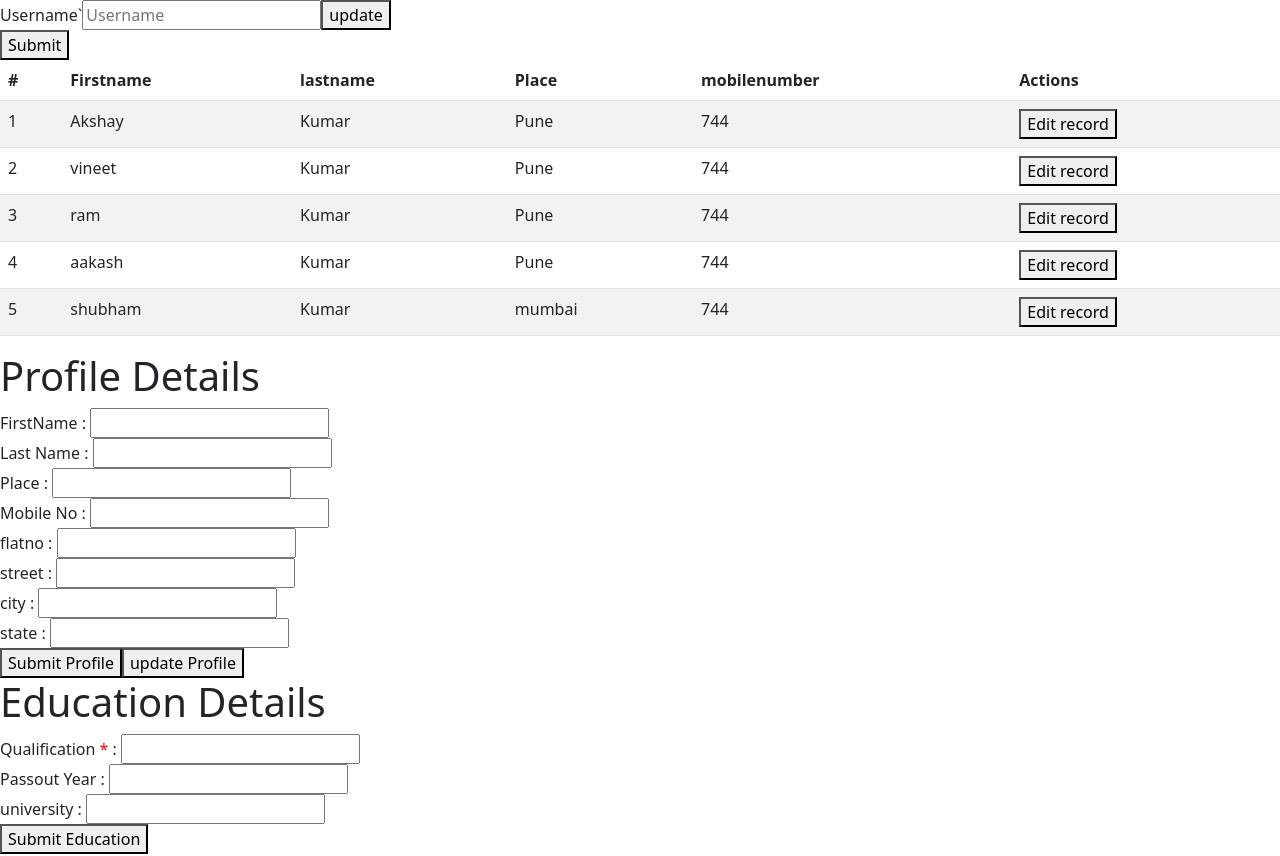
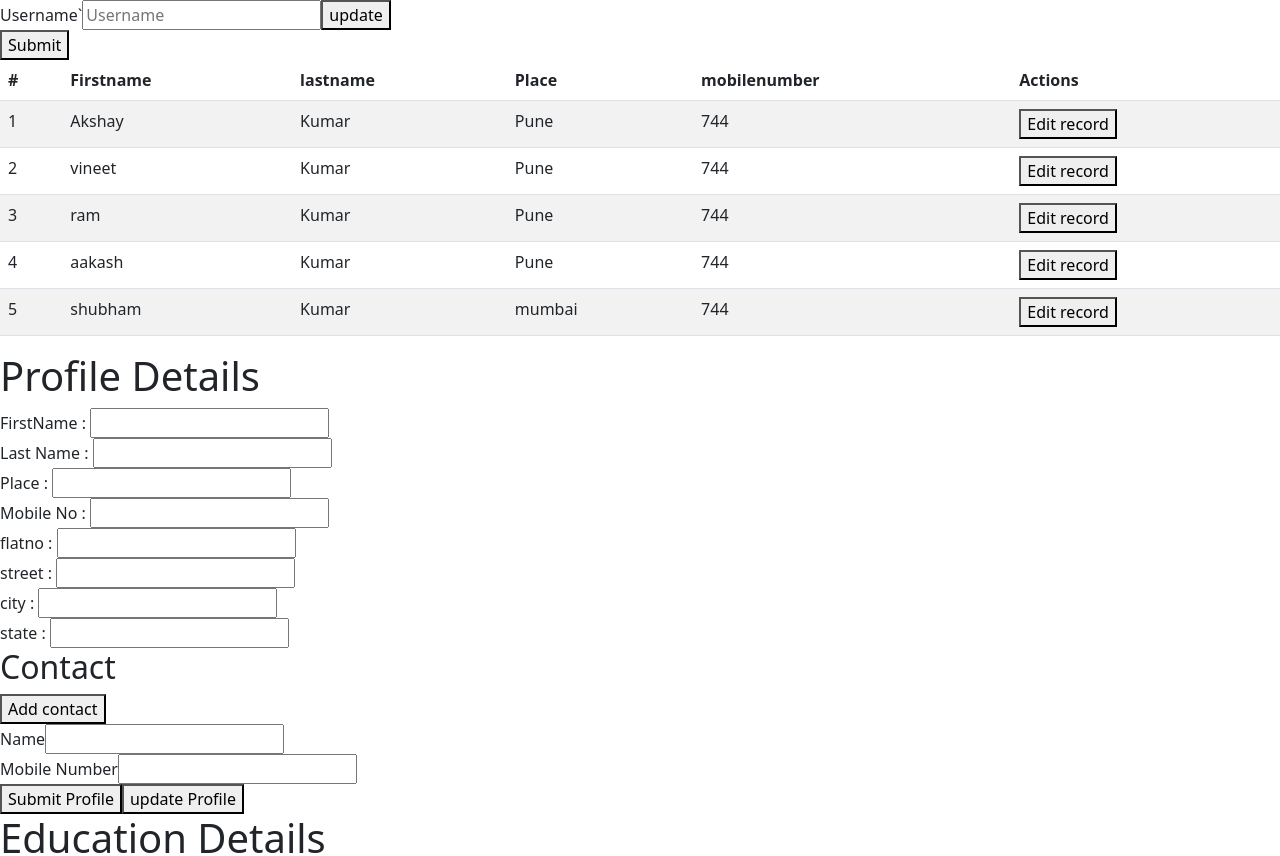
Before and after one commit to rssahay/AngularEvening, an Angular app: page / in a window 1280 px wide. Shown: the top 856 px of the page. Built offline with nearby package versions, Linux system fonts and the light colour scheme.

Commit message:
form array imple
form array imple

```diff
--- a/src/app/component-fundamentals/reactive-forms-examples/reactive-forms-examples.component.html
+++ b/src/app/component-fundamentals/reactive-forms-examples/reactive-forms-examples.component.html
@@ -30,7 +30,7 @@
             <td>{{user.flatno}}</td>
 
             <td>
-                <button (click) ="Editrecord(user, r)">Edit record</button>
+                <button (click)="Editrecord(user, r)">Edit record</button>
             </td>
         </tr>
     </tbody>
@@ -48,7 +48,7 @@
     <br>
     <label>Mobile No</label> : <input type="text" formControlName="mobile">
 
-    <div formGroupName = "address">
+    <div formGroupName="address">
         <label>flatno</label> : <input type="text" formControlName="flatno">
         <br>
         <label>street</label> : <input type="text" formControlName="street">
@@ -61,8 +61,26 @@
                 Please Enter the required Field
             </div>
 
+        </div>
     </div>
+    <h2>Contact</h2>
+    <div formArrayName="contacts">
+        <button (click)="addContactDetails()">Add contact</button>
+        <div *ngFor="let contact of contacts.controls; index as i" [formGroupName]="i">
+            <label>Name</label>
+            <input type="text" formControlName="name"> <br>
+
+            <label>Mobile Number</label>
+            <input type="text" formControlName="phone">
+            <div *ngIf="contact.get('phone')?.invalid && isSubmitted || ( contact.get('phone')?.touched)">
+                <div [hidden]="!contact.get('phone')?.errors?.['required']">
+                    Please Enter the required Field
+                </div>
+
+            </div>
+        </div>
     </div>
+
 
 
 
@@ -92,7 +110,8 @@
         <div *ngIf="educationDetails.controls['passoutYear'].errors?.['required']">
             Please Enter the required Fields
         </div>
-        <div *ngIf="educationDetails.controls['passoutYear'].errors?.['maxlength'] || educationDetails.controls['passoutYear'].errors?.['minlength'] ">
+        <div
+            *ngIf="educationDetails.controls['passoutYear'].errors?.['maxlength'] || educationDetails.controls['passoutYear'].errors?.['minlength'] ">
             Please enter 4 digit only.
         </div>
 
--- a/src/app/component-fundamentals/reactive-forms-examples/reactive-forms-examples.component.ts
+++ b/src/app/component-fundamentals/reactive-forms-examples/reactive-forms-examples.component.ts
@@ -1,5 +1,5 @@
 import { Component, OnInit } from '@angular/core';
-import { FormControl, FormGroup, Validators } from '@angular/forms';
+import { FormArray, FormBuilder, FormControl, FormGroup, Validators } from '@angular/forms';
 
 
 @Component({
@@ -10,7 +10,8 @@ import { FormControl, FormGroup, Validators } from '@angular/forms';
 export class ReactiveFormsExamplesComponent implements OnInit {
 
   isSubmitted: boolean = false
-  constructor() { }
+  toShow :boolean = false;
+  constructor( private fb: FormBuilder) { }
 
   username = new FormControl('',Validators.required);
   password =  new FormControl('')
@@ -66,27 +67,50 @@ export class ReactiveFormsExamplesComponent implements OnInit {
     state : 'MH'
   }]
 
-  profile = new FormGroup({
-    firstname :new FormControl(''),
-    lastname : new FormControl(''),
-    Place : new FormControl(''),
-    mobile :new FormControl(''),
+  // profile = new FormGroup({
+  //   firstname :new FormControl(''),
+  //   lastname : new FormControl(''),
+  //   Place : new FormControl(''),
+  //   mobile :new FormControl(''),
 
-    address : new FormGroup({
-      flatno : new FormControl(''),
-      street : new FormControl(''),
-      city: new FormControl(''),
-      state : new FormControl('',Validators.required)
+  //   address : new FormGroup({
+  //     flatno : new FormControl(''),
+  //     street : new FormControl(''),
+  //     city: new FormControl(''),
+  //     state : new FormControl('',Validators.required)
+  //   }),
+
+  //  contacts :this.fb.array([
+  //   this.fb.group({
+  //     name : [''],
+  //     phone : ['']
+  //   })
+  //  ])
+
+  // }
+  profile = this.fb.group({
+    firstname :[''],
+    lastname : [''],
+    Place : [''],
+    mobile :[''],
+
+    address : this.fb.group({
+      flatno : [''],
+      street : [''],
+      city: [''],
+      state :['',Validators.required]
+    }),
+
+   contacts :this.fb.array([
+    this.fb.group({
+      name : [''],
+      phone : ['',Validators.required]
     })
+   ])
 
-    // bankdetails :new FormGroup({
-    //   bankname
-    //   ifsccode
-    //   accountnumber
-    //   accounholdername
-    //   accounttype
-    // })
   })
+
+
 
   educationDetails = new FormGroup({
     qualification: new FormControl('',Validators.required),
@@ -94,6 +118,16 @@ export class ReactiveFormsExamplesComponent implements OnInit {
     university : new FormControl(''),
 
   })
+
+  addContactDetails(){
+    let control = <FormArray>this.profile.controls['contacts'];
+    control.push(
+      this.fb.group({
+        name: [''],
+        phone: ['', [ Validators.required]],
+      })
+    )
+  }
 
   updateProfile(){
     this.profile.patchValue({
@@ -117,6 +151,7 @@ export class ReactiveFormsExamplesComponent implements OnInit {
     this.profile.patchValue({
       firstname : user.firstname,
       lastname : user.lastname,
+      mobile : user.mobile,
       address : {
         city : user.city
       }
@@ -126,6 +161,14 @@ export class ReactiveFormsExamplesComponent implements OnInit {
 
   }
   ngOnInit(): void {
+  }
+
+  get contacts(){
+    return this.profile.get('contacts') as FormArray;
+  }
+
+  get phone(){
+    return this.contacts.get('phone') as FormControl;
   }
 
   get address(){
@@ -152,7 +195,7 @@ export class ReactiveFormsExamplesComponent implements OnInit {
     city: 'delhi',
     state : 'MH'
     })
-    this.profile.reset();
+  //  this.profile.reset();
   }
 
   SubmitEducation(){
```
